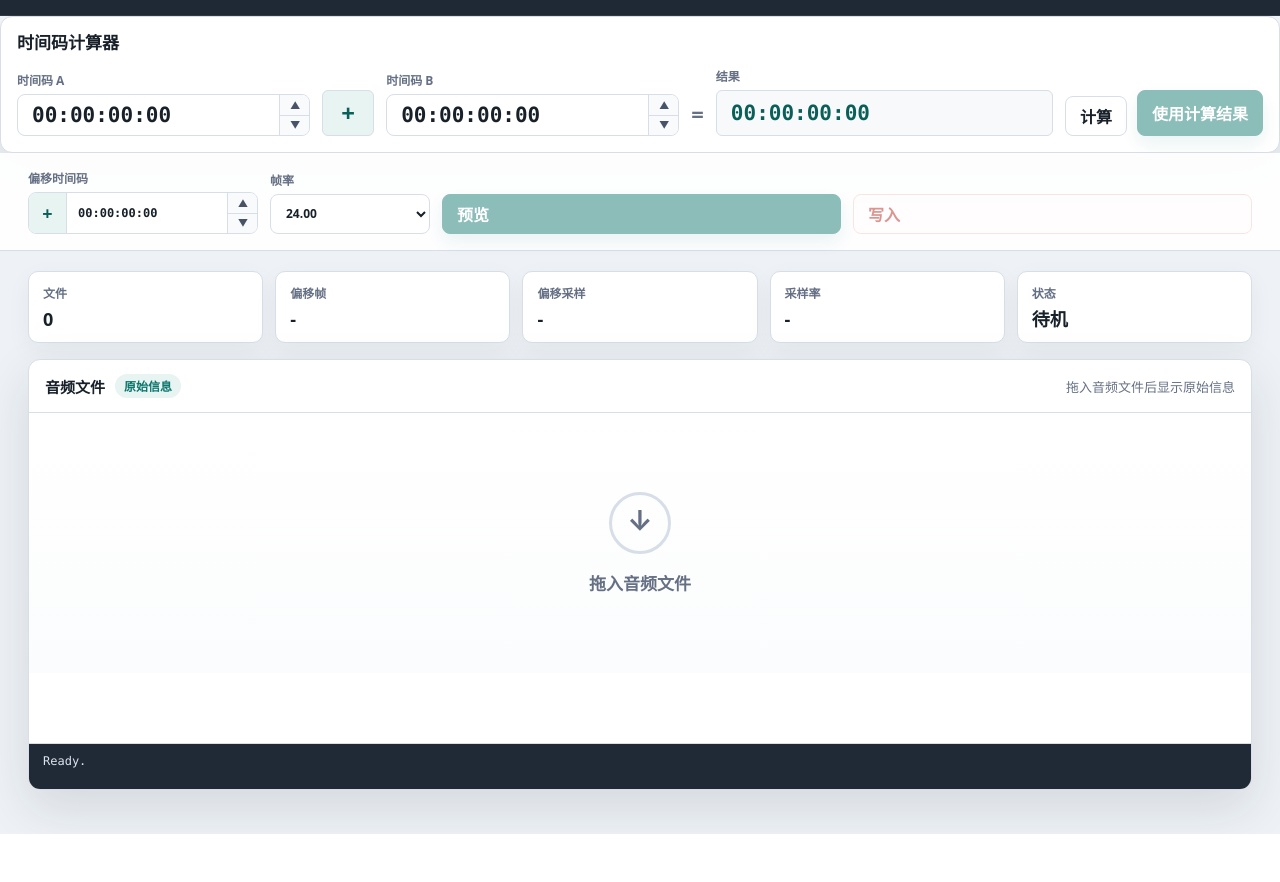
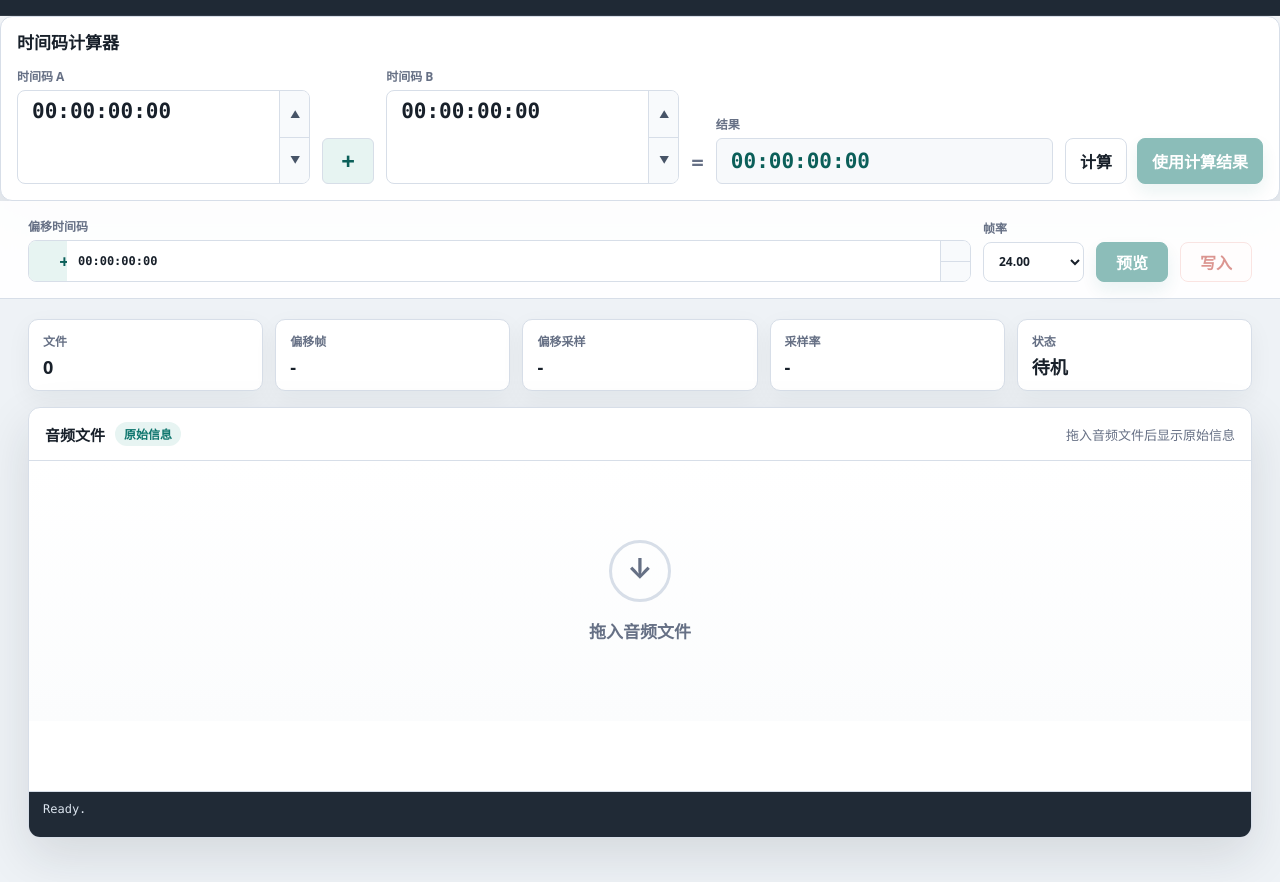
Before and after one commit to xnpeter/Audio-TC-Change, a plain HTML site: page index.html in a window 1280 px wide. Shown: the part 67-949 px from the top of the page. Before the commit the page ends 901 px from the top, so only its background shows below. Drawn offline with Linux system fonts and the light colour scheme.

Commit message:
adjust sizing for consistent button and input appearance
- Calculator '计算' button now matches '使用计算结果' height (46px)
- Toolbar buttons have min-width 72px with centered text
- Toolbar grid layout updated for balanced column sizing

```diff
--- a/index.html
+++ b/index.html
@@ -160,10 +160,15 @@
       border-bottom: 1px solid var(--line);
       padding: 16px 28px;
       display: grid;
-      grid-template-columns: minmax(190px, 230px) minmax(132px, 160px) auto auto;
+      grid-template-columns: 1fr auto minmax(72px, auto) minmax(72px, auto);
       gap: 12px;
       align-items: end;
       backdrop-filter: blur(16px);
+    }
+
+    .toolbar button {
+      min-width: 72px;
+      justify-content: center;
     }
 
     label {
@@ -449,6 +454,10 @@
     }
 
     .calculator .primary {
+      height: 46px;
+    }
+
+    .calculator button {
       height: 46px;
     }
 
```
